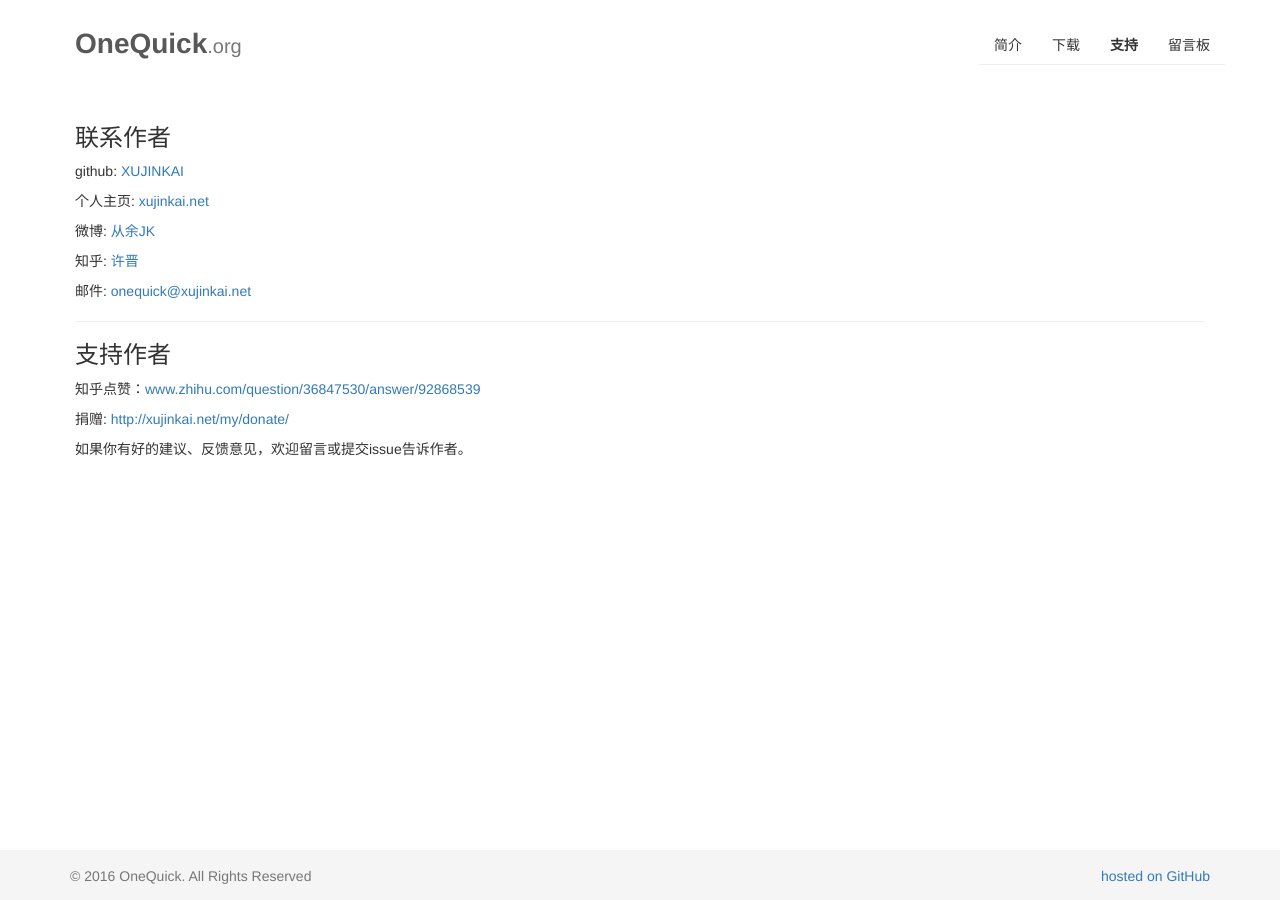
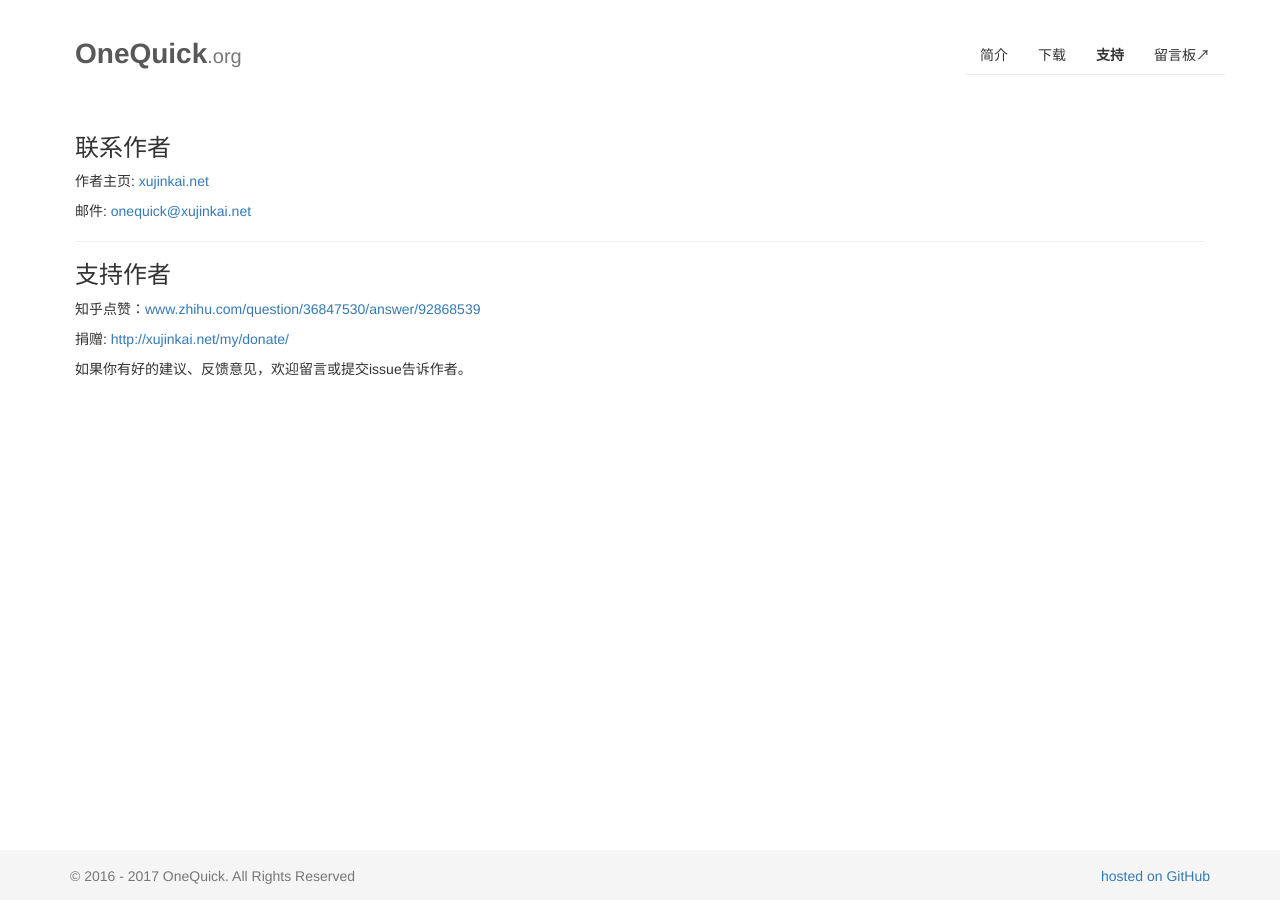
Before and after one commit to OneQuick/OneQuick.github.io-v1-legacy, a Jekyll site: the page built from support.md, in a window 1280 px wide. Built offline with Jekyll 4.4.1, drawn with Linux system fonts in a browser that asks for light colours; nearby versions of some CDN libraries.

Commit message:
网易云跟帖💊

```diff
--- a/_layouts/index.html
+++ b/_layouts/index.html
@@ -3,10 +3,8 @@
   <head>
     <meta charset="utf-8">
     <meta http-equiv="X-UA-Compatible" content="chrome=1">
+    <meta name="viewport" content="width=device-width">
     <title>{{ page.title }}</title>
-
-    <link rel="stylesheet" href="stylesheets/styles.css">
-    <meta name="viewport" content="width=device-width">
 
 	<!-- 新 Bootstrap 核心 CSS 文件 -->
 	<link rel="stylesheet" href="//cdn.bootcss.com/bootstrap/3.3.0/css/bootstrap.min.css">
@@ -20,11 +18,13 @@
     <!--[if lt IE 9]>
     <script src="//html5shiv.googlecode.com/svn/trunk/html5.js"></script>
     <![endif]-->
+
+    <link rel="stylesheet" href="stylesheets/styles.css">
   </head>
   <body>
     <div class="wrapper">
     <header>
-		<nav class="container" role="navigation" style="margin-top: 20px; margin-bottom: 40px;">
+		<nav class="container" role="navigation" style="margin-top: 30px; margin-bottom: 40px;">
 			 <ul class="nav navbar-nav" style="margin: 4px 0 0 5px;">
 			 	<a href="//onequick.org"><span style="font-size: 28px; font-weight: bold; color: #585858;">OneQuick</span><span style="font-size: 20px; color: #787878; ">.org</span></a>
 			 </ul>
@@ -33,7 +33,7 @@
 		        <li class="{%if page.active=='index'%}active{%endif%}"><a href="/">简介</a></li>
 		        <li class="{%if page.active=='download'%}active{%endif%}"><a href="/download">下载</a></li>
 		        <li class="{%if page.active=='support'%}active{%endif%}"><a href="/support">支持</a></li>
-		        <li class="{%if page.active=='discuss'%}active{%endif%}"><a href="/discuss">留言板</a></li>
+		        <li><a href="https://github.com/OneQuick/bbs/issues">留言板↗</a></li>
 		      </ul>
 		</nav>
     </header>
@@ -42,7 +42,7 @@
       </div>
       <footer class="footer">
       	<div class="container">
-      		<p class="text-muted">© 2016 OneQuick. All Rights Reserved
+      		<p class="text-muted">© 2016 - 2017 OneQuick. All Rights Reserved
       		<a href="https://github.com/OneQuick/OneQuick.github.io" class="pull-right">hosted on GitHub</a>
       		</p>
       	</div>
--- a/support.md
+++ b/support.md
@@ -5,13 +5,7 @@
 ---
 ### 联系作者
 
-github: <a href="https://github.com/xujinkai" target="_blank">XUJINKAI</a>
-
-个人主页: <a href="http://xujinkai.net" target="_blank">xujinkai.net</a>
-
-微博: <a href="http://weibo.com/johnkale/" target="_blank">从余JK</a>
-
-知乎: <a href="https://www.zhihu.com/people/xxxjin/" target="_blank">许晋</a>
+作者主页: <a href="http://xujinkai.net" target="_blank">xujinkai.net</a>
 
 邮件: <script>document.write((function (l,o){var s='';l.forEach(function(e){s+=String.fromCharCode(e-o);});return s;})([98,135,70,142,152,139,140,99,72,147,135,143,146,154,149,96,149,148,139,151,155,143,137,145,102,158,155,144,143,148,145,135,143,84,148,139,154,72,100,149,148,139,151,155,143,137,145,102,158,155,144,143,148,145,135,143,84,148,139,154,98,85,135,100],38))</script>
 
```
Also changed, not shown: download.md (+1 -1 lines), index.md (+5 -5 lines).
